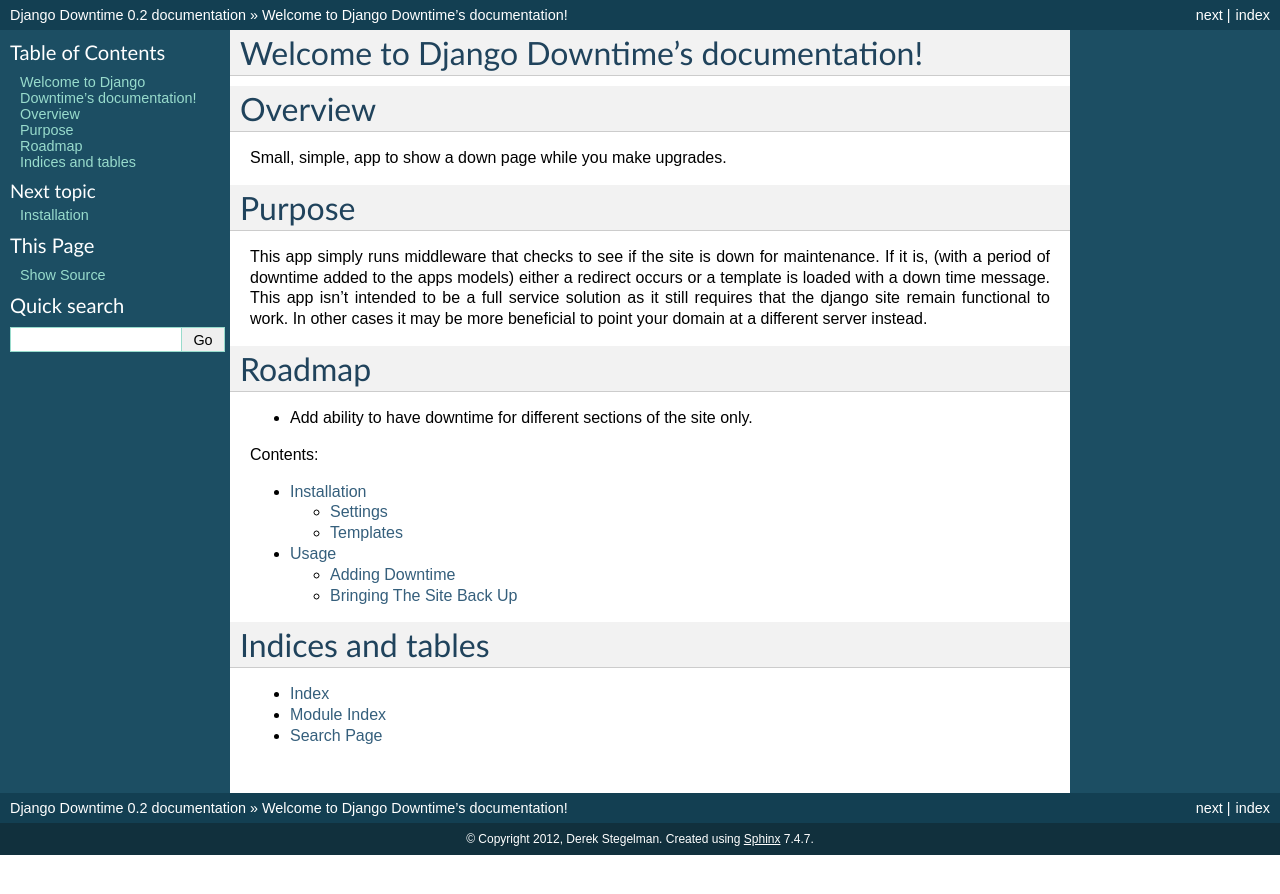
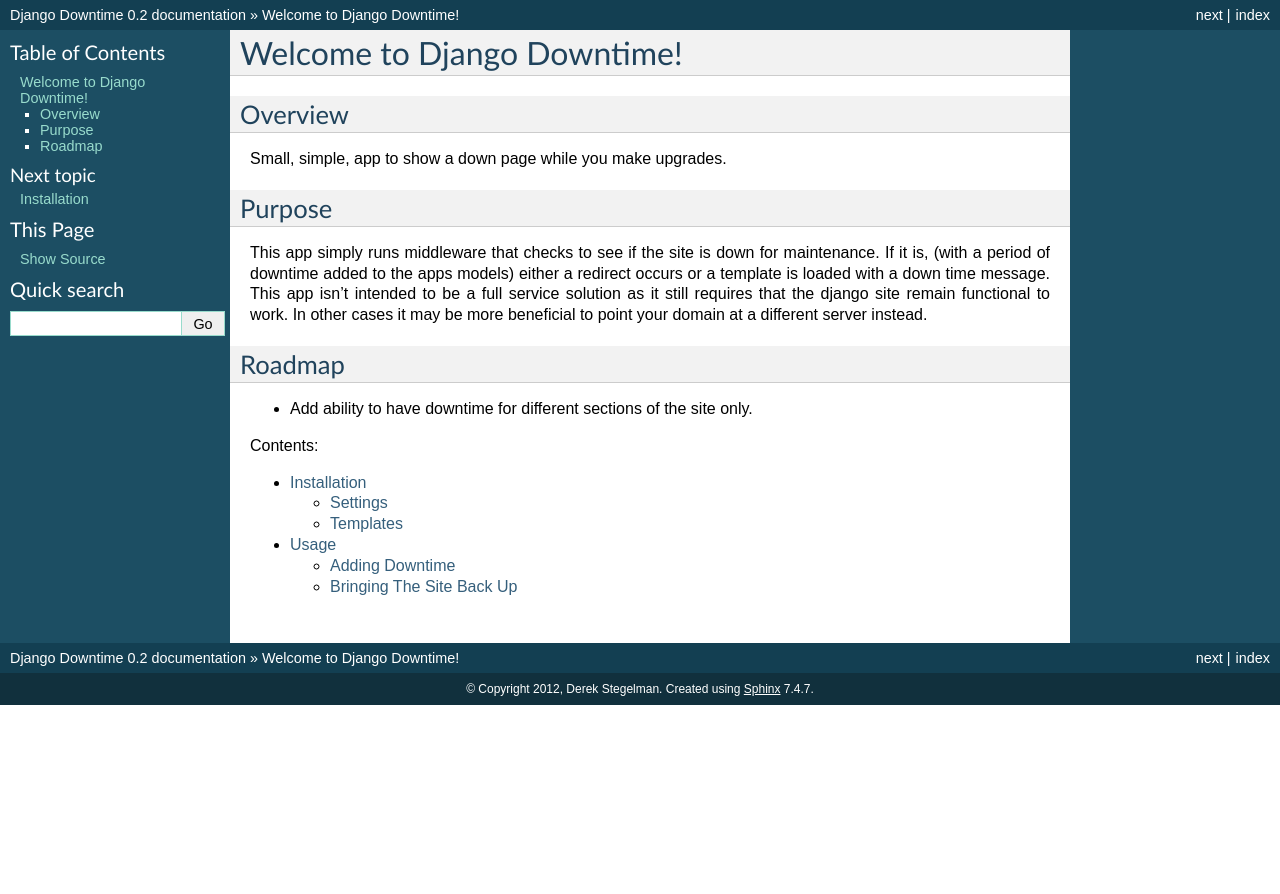
Before and after one commit to psu-oit/django-downtime, a Sphinx documentation site: the page built from docs/source/index.rst, in a window 1280 px wide. Shown: the top 894 px of the page. Built offline with Sphinx 7.4.7, drawn with Linux system fonts in a browser that asks for light colours.

Commit message:
Fix docs

```diff
--- a/docs/source/index.rst
+++ b/docs/source/index.rst
@@ -3,17 +3,17 @@
    You can adapt this file completely to your liking, but it should at least
    contain the root `toctree` directive.
 
-Welcome to Django Downtime's documentation!
-===========================================
+Welcome to Django Downtime!
+===========================
 
 
 Overview
-========
+--------
 
 Small, simple, app to show a down page while you make upgrades.
 
 Purpose
-=======
+-------
 
 This app simply runs middleware that checks to see if the site is down for maintenance.
 If it is, (with a period of downtime added to the apps models) either a redirect occurs or a
@@ -22,7 +22,7 @@ as it still requires that the django site remain functional to work.  In other c
 beneficial to point your domain at a different server instead.
 
 Roadmap
-=======
+-------
 
 * Add ability to have downtime for different sections of the site only.
 
@@ -34,12 +34,3 @@ Contents:
 
    installation
    usage
-
-
-
-Indices and tables
-==================
-
-* :ref:`genindex`
-* :ref:`modindex`
-* :ref:`search`
```
Also changed, not shown: docs/source/installation.rst (line endings or trailing spaces).
